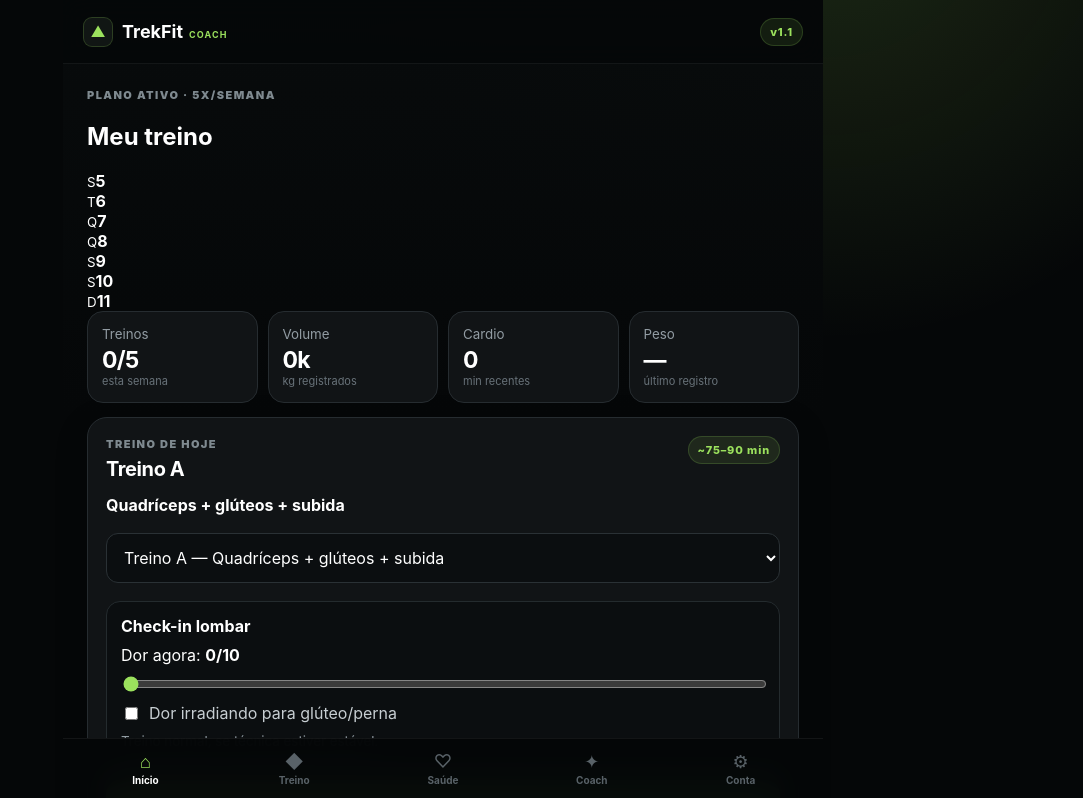
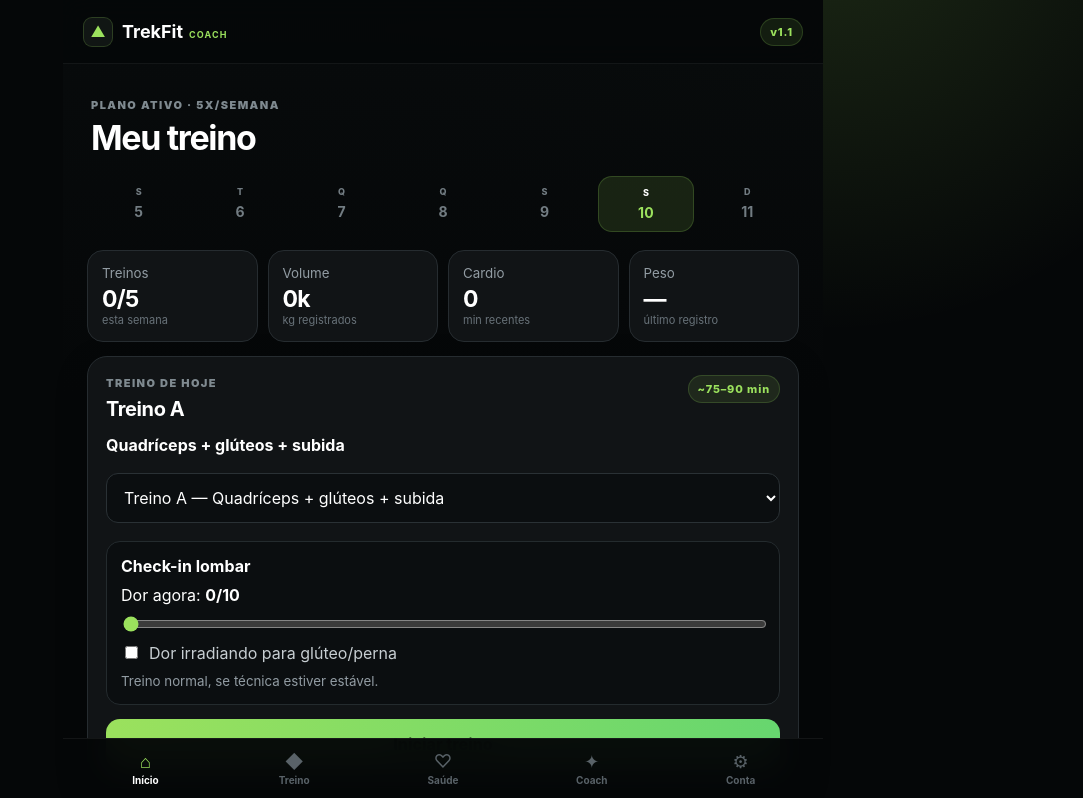
Before and after one commit to matheusbmts-svg/Trekfit, a React (Vite) app: page / in a window 1280 px wide. Shown: the top 798 px of the page, without its empty margins (197-1280 px from the left). Built offline with nearby package versions, Linux system fonts and the light colour scheme.

Commit message:
Style weekly home overview

```diff
--- a/src/styles.css
+++ b/src/styles.css
@@ -48,3 +48,5 @@ body{background:radial-gradient(circle at 80% -10%,rgba(155,225,93,.16),transpar
 .coach-contact{background:radial-gradient(circle at 90% 10%,rgba(155,225,93,.12),transparent 35%),var(--panel)}.secondary-link{display:block;text-align:center;color:var(--accent);font-weight:800;text-decoration:none;margin-top:13px}
 .info-note{border:1px solid #2a3135;background:#0c0f10;padding:14px;border-radius:16px;color:#879197;font-size:11px;line-height:1.5;margin-bottom:14px}
 .avatar{display:grid;place-items:center;width:48px;height:48px;border-radius:50%;background:linear-gradient(145deg,var(--accent),#2dd4bf);color:#061009;font-weight:950}.profile-card .field{margin-bottom:14px}
+
+.home-head{padding:10px 4px 18px}.home-head h1{font-size:34px;letter-spacing:-.04em;margin:3px 0 18px}.week-strip{display:grid;grid-template-columns:repeat(7,1fr);gap:6px}.day{display:flex;flex-direction:column;align-items:center;gap:6px;padding:10px 2px;border-radius:14px;color:#727c82}.day small{font-size:9px;font-weight:850}.day b{font-size:14px}.day.active{background:rgba(155,225,93,.12);border:1px solid rgba(155,225,93,.2);color:#fff}.day.active b{color:var(--accent)}
```
